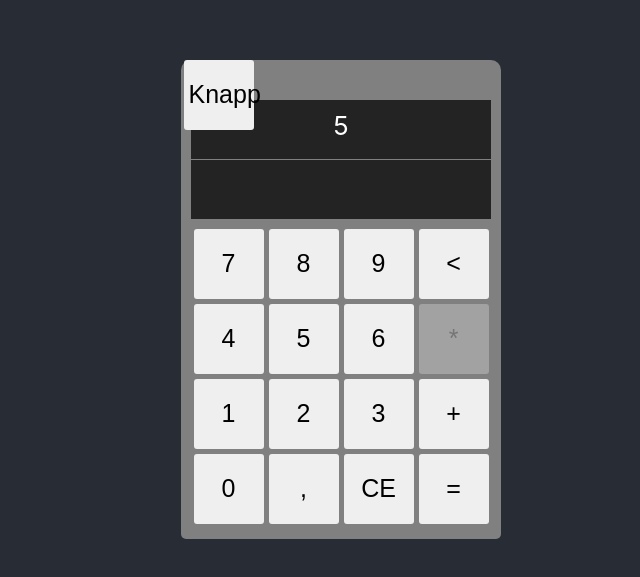
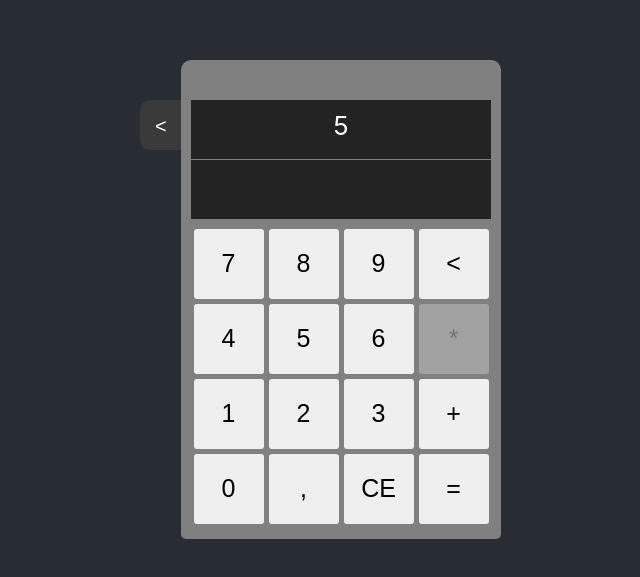
Before and after one commit to DanielTaranger/calculator, a React (Create React App) app: page / in a window 1280 px wide. Shown: the part 101-678 px from the top of the page, without its empty margins (299-939 px from the left). Built offline with nearby package versions, Linux system fonts and the light colour scheme.

Commit message:
la til tickrate upgrade

```diff
--- a/src/components/calculator/automation/automation.css
+++ /dev/null
@@ -1,9 +0,0 @@
-.automation {
-    height: 100%;
-    background-color: red;
-    position: relative;
-}
-.toggleAutomation {
-    position: absolute;
-
-}
--- a/src/components/calculator/automation/automation.tsx
+++ /dev/null
@@ -1,19 +0,0 @@
-import { useState } from 'react';
-import './automation.css';
-
-function Automation() {
-  const [open, setOpen] = useState(false);
-
-  return (
-    <div className="automation">
-      { open&&
-        <div className="automationContent">
-        Henrik er en besj
-      </div>
-      }
-      <button className="toggleAutomation" onClick={() => setOpen(!open)}>Knapp</button>
-    </div>
-  );
-}
-
-export default Automation;
--- a/src/components/calculator/calculator.css
+++ b/src/components/calculator/calculator.css
@@ -1,3 +1,8 @@
+.calculatorContainer {
+    position: relative;
+    z-index: 3;
+}
+
 .calculator {
     background-color: gray;
     border-radius: 10px 10px 5px 5px;
@@ -40,7 +45,7 @@
     margin-top: 1px;
 }
 
-button {
+.calculator button {
     font-size: 25px;
     padding: 5px;
     border-radius: 3px;
@@ -53,12 +58,12 @@ button {
     transition: box-shadow 0.3s, transform 0.1s;
 }
 
-button:not([disabled]):hover {
+.calculator button:not([disabled]):hover {
     cursor: pointer;
     box-shadow: 0px 2px 4px rgba(0, 0, 0, 0.2);
 }
 
-button:not([disabled]):active {
+.calculator button:not([disabled]):active {
     transform: translateY(2px);
     box-shadow: none;
 }
--- a/src/components/calculator/calculator.tsx
+++ b/src/components/calculator/calculator.tsx
@@ -1,12 +1,17 @@
 import React, { useEffect, useState } from 'react';
 import './calculator.css';
 import { evaluate } from 'mathjs';
-import Automation from './automation/automation';
+import Upgrades from './upgrades/upgrades';
+import {Costs} from '../../types';
 
 function Calculator() {
+  const costs: Costs = {tickRateCost: 80, numberCost: 100}
+
+
   const [input, setInput] = useState('');
   const [tickRate, setTickRate] = useState(1000);
   const [total, setTotal] = useState(0);
+
 
   const handleButtonClick = (buttonText: string | number) => {
     if (buttonText === '=') {
@@ -22,6 +27,7 @@ function Calculator() {
 
   const updateTickRate = () => {
     setTickRate(tickRate * 0.9);
+    setTotal(total - costs.tickRateCost);
   }
 
   const updateGameState = () => {
@@ -34,8 +40,8 @@ function Calculator() {
   }, [total]);
 
   return (
-    <div className="row">
-      <Automation />
+    <div className="row calculatorContainer">
+      <Upgrades costs={costs} total={total} upgradeTickrate={updateTickRate}/>
       <div className="calculator">
         <div className="total">{total}</div>
         <div className="input">{input}</div>
@@ -58,7 +64,7 @@ function Calculator() {
             </div>
             <div className="row">
               <button disabled={false} onClick={() => handleButtonClick(0)}>0</button>
-              <button disabled={false} onClick={() => updateTickRate()}>,</button>
+              <button disabled={false} onClick={() => handleButtonClick(',')}>,</button>
               <button disabled={false} onClick={() => handleButtonClick('CE')}>CE</button>
             </div>
           </div>
--- /dev/null
+++ b/src/components/calculator/upgrades/upgrades.css
@@ -0,0 +1,68 @@
+.automation {
+    min-height: 458px;
+    width: 200px;
+    background-color: #3a3a3a;
+    position: absolute;
+    left: 10px;
+    padding: 10px;
+    z-index: -1;
+    transition: left 200ms;
+    border-radius: 10px 0px 0px 10px;
+    display: flex;
+    flex-direction: column;
+    align-items: center;
+    overflow-y: scroll;
+}
+
+.open {
+    position: absolute;
+    left: -200px;
+    transition: left 200ms;
+}
+
+.toggleAutomation {
+    border: none;
+    padding: 15px;
+    height: 50px;
+    background-color: #3a3a3a;
+    color: white;
+    position: absolute;
+    left: -41px;
+    top: 40px;
+    z-index: 2;
+    font-size: 20px;
+    transition: all 200ms;
+    z-index: -1;
+    border-radius: 10px 0px 0px 10px;
+}
+
+.toggleAutomation:hover {
+    cursor: pointer;
+    background-color: #4f4f4f;
+    color: white;
+}
+
+
+.toggleAutomation.open {
+    position: absolute;
+    left: -241px;
+    transition: left 200ms;
+}
+
+.upgradeButton {
+    padding: 5px;
+    width: calc(100% - 20px);
+    border: 1px solid gray;
+    border-radius: 5px;
+    text-align: center;
+    font-size: 18px;
+    background-color: #232323;
+    color: white;
+    display: inline-block;
+}
+
+.upgradeButton:hover {
+    cursor: pointer;
+    background-color: #5a5a5a;
+    color: white;
+}
--- /dev/null
+++ b/src/components/calculator/upgrades/upgrades.tsx
@@ -0,0 +1,29 @@
+import { useState } from 'react';
+import './upgrades.css';
+import {Costs} from '../../../types';
+
+function Upgrades({ upgradeTickrate, total, costs }:{ upgradeTickrate: () => void, total: number, costs: Costs }) {
+  const [open, setOpen] = useState(false);
+
+  const handleClick = () => {
+    upgradeTickrate();
+  }
+
+  const isAffordable = total >= costs.tickRateCost;
+
+  return (
+    <>
+      <div className={`${open ? 'open automation' : 'automation'}`}>
+        <button disabled={!isAffordable} className="upgradeButton" onClick={handleClick}>
+          <div>Tickrate</div>
+          <div>kostnad: 80</div>
+        </button>
+      </div>
+      <button className={`${open ? 'open toggleAutomation' : 'toggleAutomation'}`}
+        onClick={() => setOpen(!open)}>{`${open ? '>' : '<'}`}
+      </button>
+    </>
+  );
+}
+
+export default Upgrades;
--- /dev/null
+++ b/src/types.ts
@@ -0,0 +1,4 @@
+export interface Costs {
+    tickRateCost: number;
+    numberCost: number;
+  }
```
